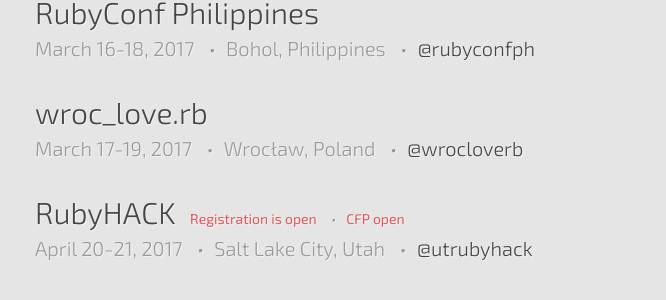
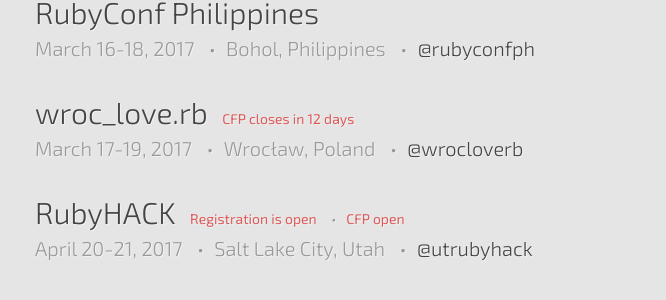
Before and after one commit to ruby-conferences/ruby-conferences.github.io, a Jekyll site: the page built from index.html, in a window 1280 px wide. Shown: the part 968-1268 px from the top of the page, without its empty margins (205-871 px from the left). Built offline with Jekyll 4.4.1, drawn with Linux system fonts in a browser that asks for light colours.

Commit message:
Add wroclove.rb cfp closing date
Apparently it is closing on January 31.

```diff
--- a/_data/current.yml
+++ b/_data/current.yml
@@ -45,6 +45,8 @@
   dates: "March 17-19, 2017"
   url: http://www.wrocloverb.com/
   twitter: wrocloverb
+  cfp_phrase: CFP closes
+  cfp_date: "January 31, 2017"
 
 - name: RubyHACK
   location: Salt Lake City, Utah
```
